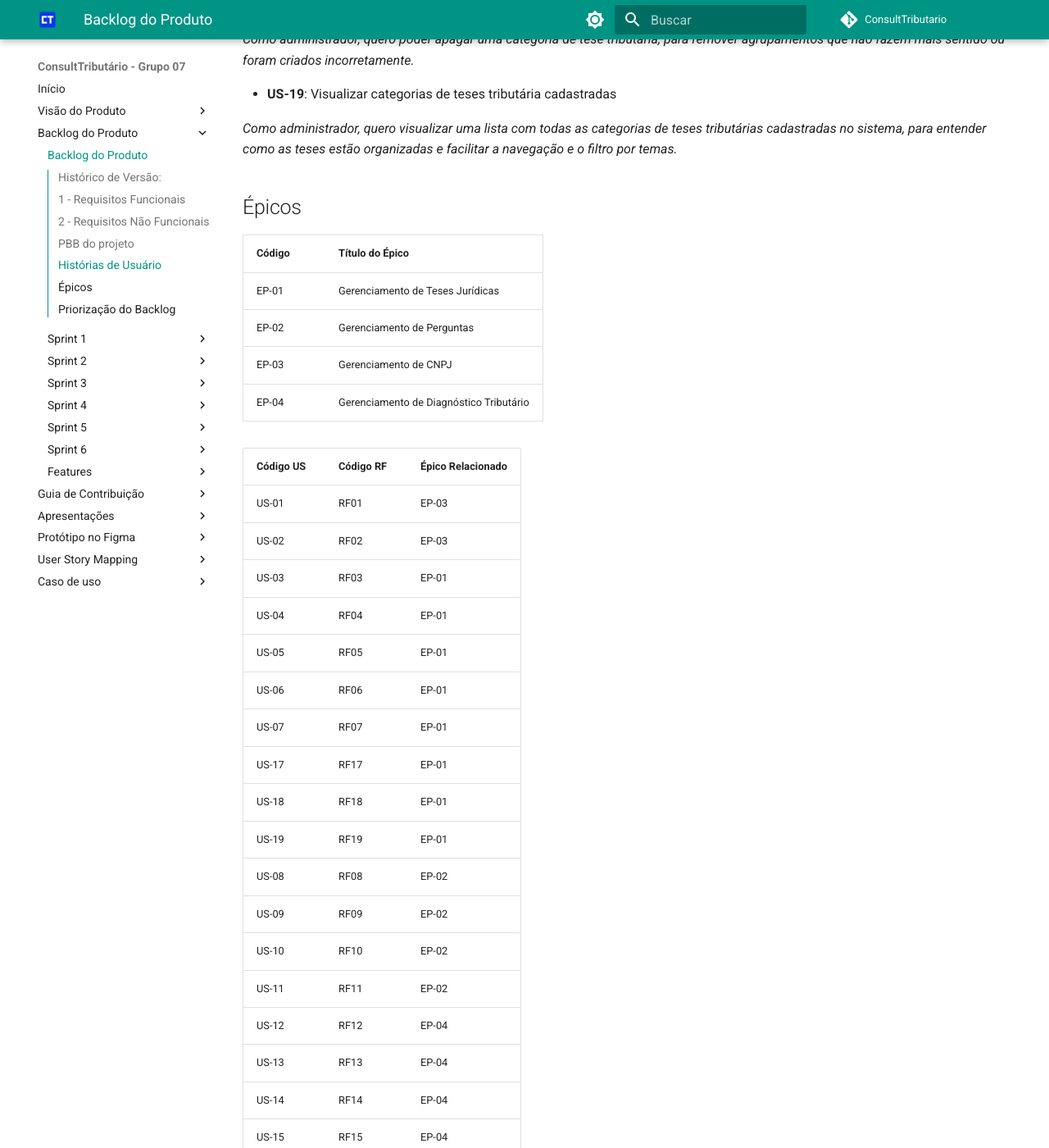
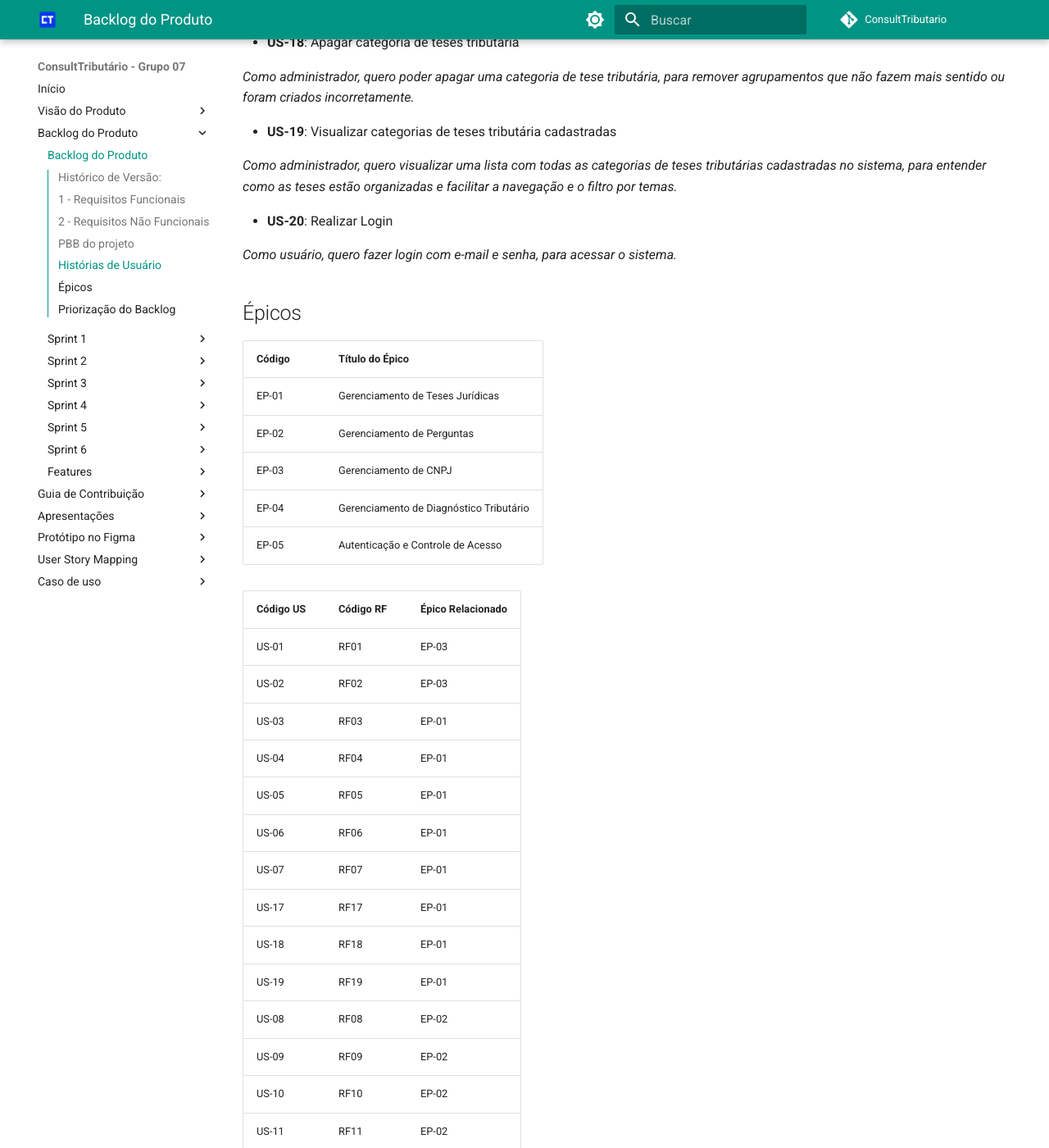
Before and after one commit to mdsreq-fga-unb/2025.1-T02-ConsultTributario, an MkDocs documentation site: the page built from docs/visao-produto/product-backlog.md, in a window 1280 px wide and 1400 px high, scrolled down 4558 px. Shown: the whole window at 82% size. Built offline with MkDocs 1.6.1 and Material for MkDocs 9.7.7, drawn with Linux system fonts in a browser that asks for light colours; comment, search, counter and statistics services are not loaded; some of the changed text lies outside the part shown.

Commit message:
docs: adiciona us-20

```diff
--- a/docs/visao-produto/product-backlog.md
+++ b/docs/visao-produto/product-backlog.md
@@ -32,6 +32,7 @@ O backlog de produto é uma lista dinâmica e priorizada que contém todos os re
 | RF17   | Editar categoria de teses tributária                        |
 | RF18   | Apagar categoria de teses tributária                        |
 | RF19   | Visualizar categorias de teses tributária cadastradas       |
+| RF20   | Realizar login                                              |
 
 ## 2 - Requisitos Não Funcionais
 
@@ -128,6 +129,10 @@ O backlog de produto é uma lista dinâmica e priorizada que contém todos os re
 
   _Como administrador, quero visualizar uma lista com todas as categorias de teses tributárias cadastradas no sistema, para entender como as teses estão organizadas e facilitar a navegação e o filtro por temas._
 
+- **US-20**: Realizar Login
+
+  _Como usuário, quero fazer login com e-mail e senha, para acessar o sistema._
+
 ## Épicos
 
 | Código | Título do Épico                         |
@@ -136,6 +141,7 @@ O backlog de produto é uma lista dinâmica e priorizada que contém todos os re
 | EP-02  | Gerenciamento de Perguntas              |
 | EP-03  | Gerenciamento de CNPJ                   |
 | EP-04  | Gerenciamento de Diagnóstico Tributário |
+| EP-05  | Autenticação e Controle de Acesso       |
 
 | Código US | Código RF | Épico Relacionado |
 | --------- | --------- | ----------------- |
@@ -158,6 +164,7 @@ O backlog de produto é uma lista dinâmica e priorizada que contém todos os re
 | US-14     | RF14      | EP-04             |
 | US-15     | RF15      | EP-04             |
 | US-16     | RF16      | EP-04             |
+| US-20     | RF20      | EP-05             |
 
 ## Priorização do Backlog
 
@@ -192,6 +199,7 @@ A definição do MVP (Produto Mínimo Viável) foi realizada a partir da combina
 | US-09     | Editar pergunta jurídica                                    | Must       | 3            | X   |
 | US-12     | Realizar questionário de diagnóstico tributário             | Must       | 5            | X   |
 | US-11     | Visualizar perguntas jurídicas cadastradas                  | Must       | 2            | X   |
+| US-20     | Realizar Login                                              | Must       | 5            | X   |
 | US-15     | Apagar questionário de diagnóstico já preenchido            | Should     | 2            | X   |
 | US-06     | Criar categorias de teses tributárias                       | Should     | 2            | X   |
 | US-19     | Visualizar categorias de teses tributária cadastradas       | Should     | 2            | X   |
```
Also changed, not shown: docs/features/autenticacao-e-controle-de-acesso/autenticacao-e-controle-de-acesso.md (added, +41 -0 lines), docs/features/autenticacao-e-controle-de-acesso/us-20.md (added, +42 -0 lines).
